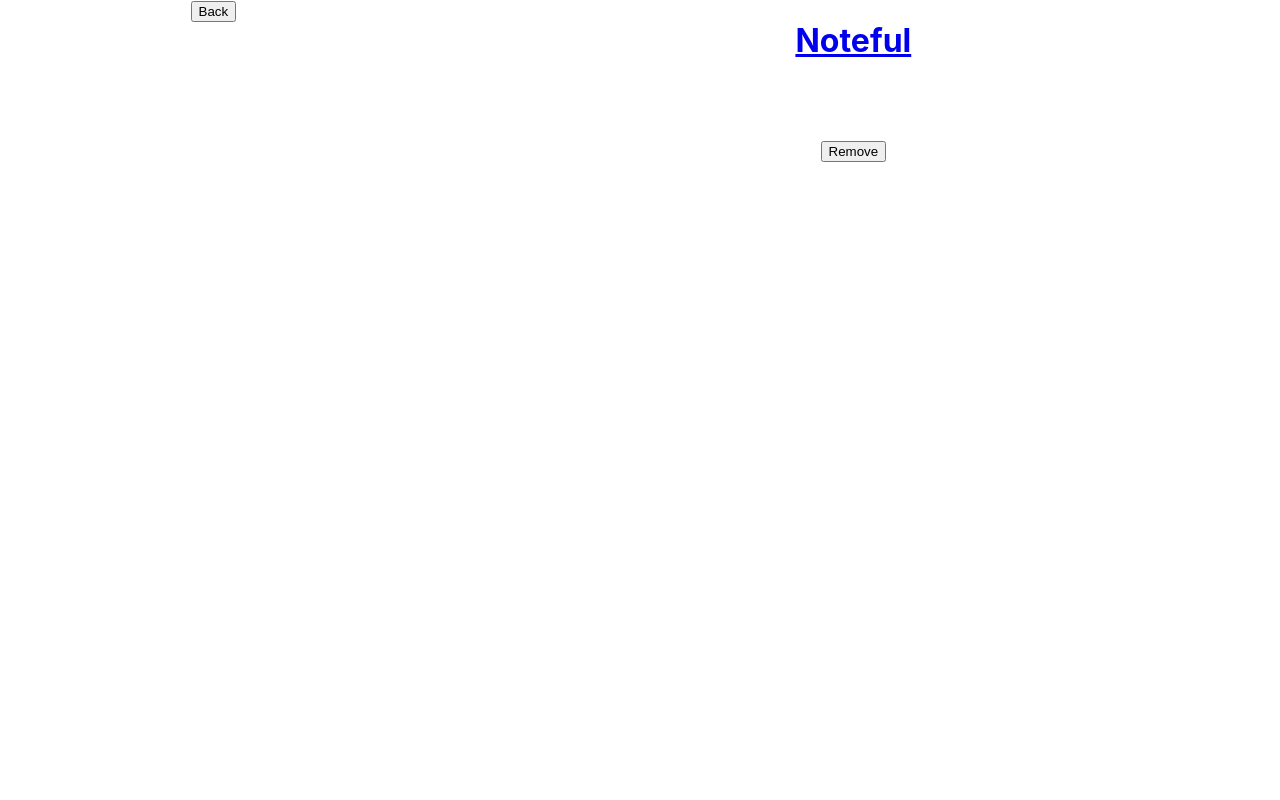
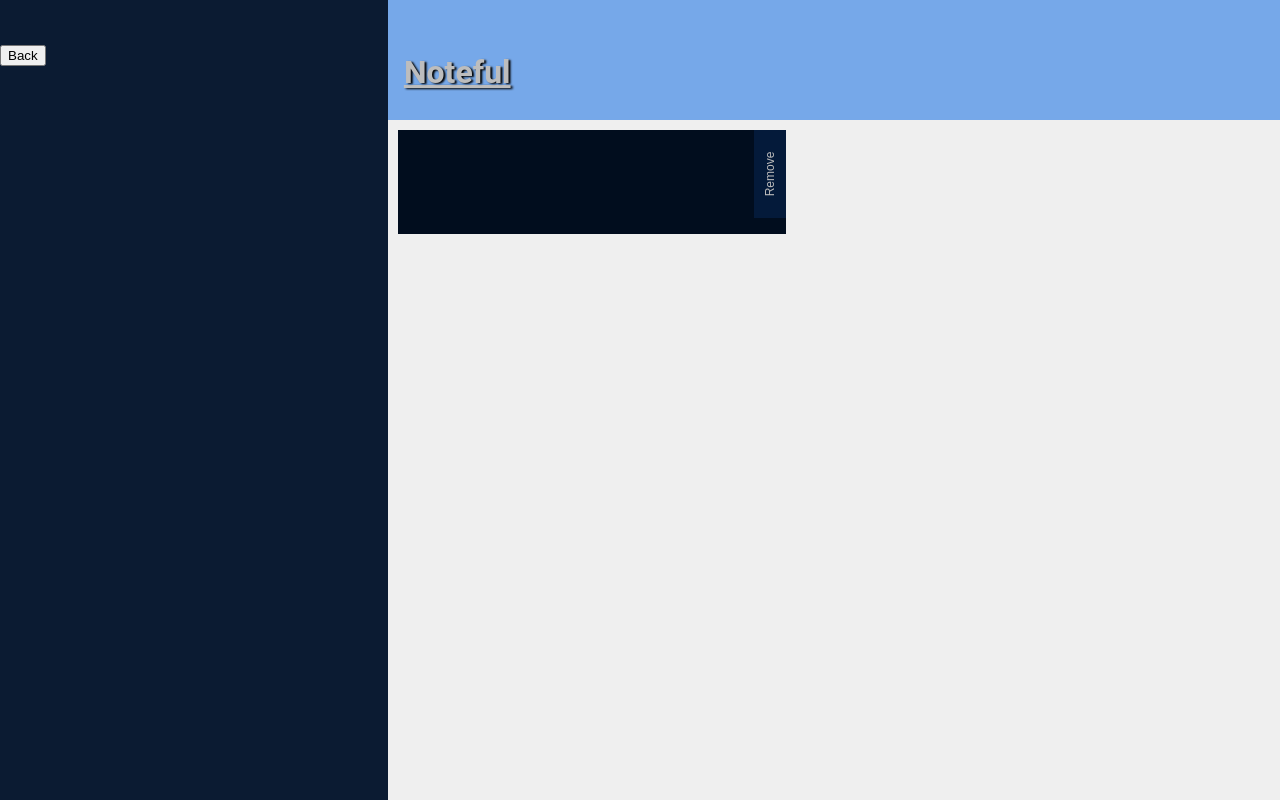
Before and after one commit to CaitlinGreer/Noteful, a React (Create React App) app: page /note/1 in a window 1280 px wide. Built offline with nearby package versions, Linux system fonts and the light colour scheme.

Commit message:
added styling

```diff
--- a/src/App.css
+++ b/src/App.css
@@ -1,24 +1,39 @@
 .App {
-  text-align: center;
-}
-
-.App {
+  --custom-font: Roboto, -apple-system, BlinkMacSystemFont, "Segoe UI", "Roboto", "Oxygen",
+    "Ubuntu", "Cantarell", "Fira Sans", "Droid Sans", "Helvetica Neue",
+    sans-serif;
   display: grid;
   grid-template-areas: "sidebar header" "sidebar main";
-  grid-template-columns: 1fr 2fr;
+  grid-template-columns: 1fr 2.3fr;
   grid-template-rows: 120px 1fr;
-
+  min-height: 100vh;
 }
 
 .App-nav {
+  background-color: #0b1b32;
+  color: #fff;
   grid-area: sidebar;
-  height: 100px;
+  height: 100vh;
+  overflow: auto;
 }
 
 .App-header {
+  background-color: #76a8e9;
+  color: #bdbdbd;
+  font-family: var(--custom-font);
   grid-area: header;
+  padding-left: 16px;
+  padding-top: 32px;
+  text-shadow: 2px 1px 2px black;
+}
+
+.App-header a {
+  color: #bdbdbd;
 }
 
 .App-main {
+  background-color: #102541;
   grid-area: main;
+  height: calc(100vh - 120px);
+  overflow: auto;
 }
--- a/src/Note/Note.css
+++ b/src/Note/Note.css
@@ -0,0 +1,54 @@
+.Note {
+    --note-height: 88px;
+    background-color: #010d1e;
+    color: #cacaca;
+    height: var(--note-height);
+    margin-bottom: 8px;
+    max-width: 380px;
+    padding: 8px 0 8px 8px;
+    position: relative;
+  }
+
+  .Note-delete {
+    --note-button-height: 32px;
+    background-color: #041a3a;
+    border: 0;
+    color: #bdbcbc;
+    float: right;
+    font-size: 12px;
+    height: var(--note-button-height);
+    position: relative;
+    top: calc((var(--note-button-height) + 32px) * -1);
+    transform-origin: right bottom;
+    transform: rotate(-90deg);
+    width: calc(var(--note-height));
+  }
+  .Note-delete:hover {
+    background-color: #bd0909;
+    color: white;
+    cursor: pointer;
+    font-weight: bold;
+  }
+
+  .Note-title {
+    font-family: var(--custom-font);
+    font-size: 20px;
+    margin: 0;
+    max-width: 80%;
+    min-height: 24px;
+  }
+  .Note-title a {
+    color: #cacaca;
+    display: block;
+    text-decoration: none;
+  }
+  .Note-title a:hover {
+    color: #FFB72F;
+  }
+
+  .Note-dates {
+    bottom: 8px;
+    color: #a7a5a5;
+    font-size: 14px;
+    position: absolute;
+  }
--- a/src/NoteListMain/NoteListMain.css
+++ b/src/NoteListMain/NoteListMain.css
@@ -0,0 +1,18 @@
+.NoteListMain ul {
+    list-style-type: none;
+    margin: 0;
+    padding: 10px;
+  }
+
+  .NoteListMain-button-container {
+    max-width: 380px;
+    margin: 0 10px;
+  }
+
+  .NoteListMain-add-note-button {
+    margin: 0 auto 20px;
+  }
+  .NoteListMain-add-note-button:hover {
+    background-color: #29862e;
+    color: white;
+  }
--- a/src/NoteListNav/NoteListNav.css
+++ b/src/NoteListNav/NoteListNav.css
@@ -0,0 +1,45 @@
+
+.NoteListNav-list {
+    list-style-type: none;
+    margin: 130px 0 0;
+    padding: 0;
+  }
+
+  .NoteListNav-button-wrapper {
+    margin: 0 0 0 auto;
+    max-width: 180px;
+  }
+
+  .NoteListNav-button {
+    margin: 20px auto;
+  }
+  .NoteListNav-button:hover {
+    background-color: #29862e;
+    color: white;
+  }
+
+  .NoteListNav-folder-link {
+    background-color: #030f1f;
+    color: #b5b3b3;
+    display: block;
+    font-family: var(--custom-font);
+    font-size: 20px;
+    margin: 0 0 8px auto;
+    max-width: 180px;
+    padding: 8px 16px;
+    text-decoration: none;
+  }
+  .NoteListNav-folder-link:hover {
+    color: #FFB72F;
+    cursor: pointer;
+  }
+  .NoteListNav-folder-link.active {
+    background-color: #102541;
+  }
+
+  .NoteListNav-num-notes {
+    color: #adadad;
+    display: block;
+    float: right;
+    font-size: 10px;
+  }
--- a/src/NotePageMain/NotePageMain.css
+++ b/src/NotePageMain/NotePageMain.css
@@ -0,0 +1,12 @@
+
+.NotePageMain {
+    background-color: #efefef;
+    height: 100%;
+    padding: 10px;
+    width: 100%;
+  }
+
+  .NotePageMain-content {
+    color: #3a3939;
+    max-width: 380px;
+  }
--- a/src/NotePageNav/NotePageNav.css
+++ b/src/NotePageNav/NotePageNav.css
@@ -0,0 +1,17 @@
+.NotePageNav__back-button {
+    margin: 45px 20px 25px auto
+  }
+  .NotePageNav__back-button:hover {
+    background-color: #FFB72F;
+  }
+
+  .NotePageNav__folder-name {
+    color: #b5b3b3;
+    font-family: var(--custom-font);
+    font-size: 40px;
+    height: 50vh;
+    margin: 0 0 0 auto;
+    text-orientation: upright;
+    width: 75px;
+    writing-mode: vertical-lr;
+  }
```
